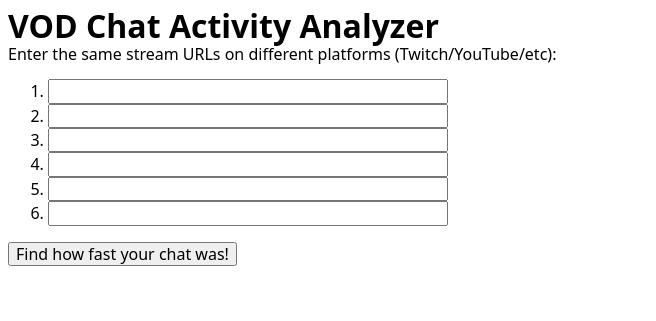
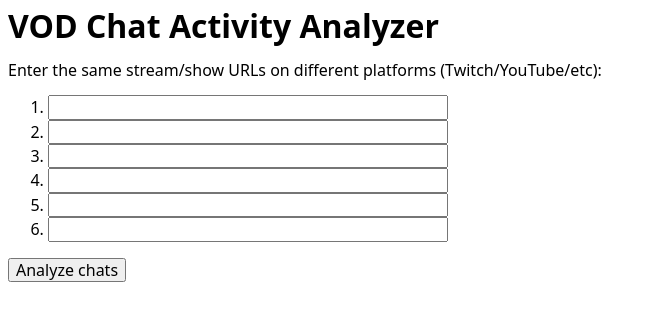
Before and after one commit to stream-gizmos/vod-chat-activity-analyzer, a Flask app: page / in a window 1280 px wide. Shown: the top 321 px of the page, without its empty margins (0-656 px from the left). Run offline with Flask 3, Linux system fonts and the light colour scheme.

Commit message:
Improve visual of the index page a bit

```diff
--- a/flask_app/templates/index.html
+++ b/flask_app/templates/index.html
@@ -3,12 +3,14 @@
 {% block content %}
     <h1 style="margin-top: 0;">VOD Chat Activity Analyzer</h1>
     {% if error %}
-        <p style="color: red;">{{ error }}</p>
+        <p style="margin-top: 1rem; color: red;">{{ error }}</p>
     {% endif %}
     <form action="{{ url_for(".start_download") }}" method="POST">
-        <label for="url1">
-            Enter the same stream URLs on different platforms (Twitch/YouTube/etc):
-        </label>
+        <p style="margin-top: 1rem;">
+            <label for="url1">
+                Enter the same stream/show URLs on different platforms (Twitch/YouTube/etc):
+            </label>
+        </p>
         <ol class="vod-urls">
             <li>
                 <input type="url" id="url1" name="url[]" required/>
@@ -30,7 +32,7 @@
             </li>
         </ol>
         <p>
-            <button type="submit">Find how fast your chat was!</button>
+            <button type="submit">Analyze chats</button>
         </p>
     </form>
 {% endblock %}
```
